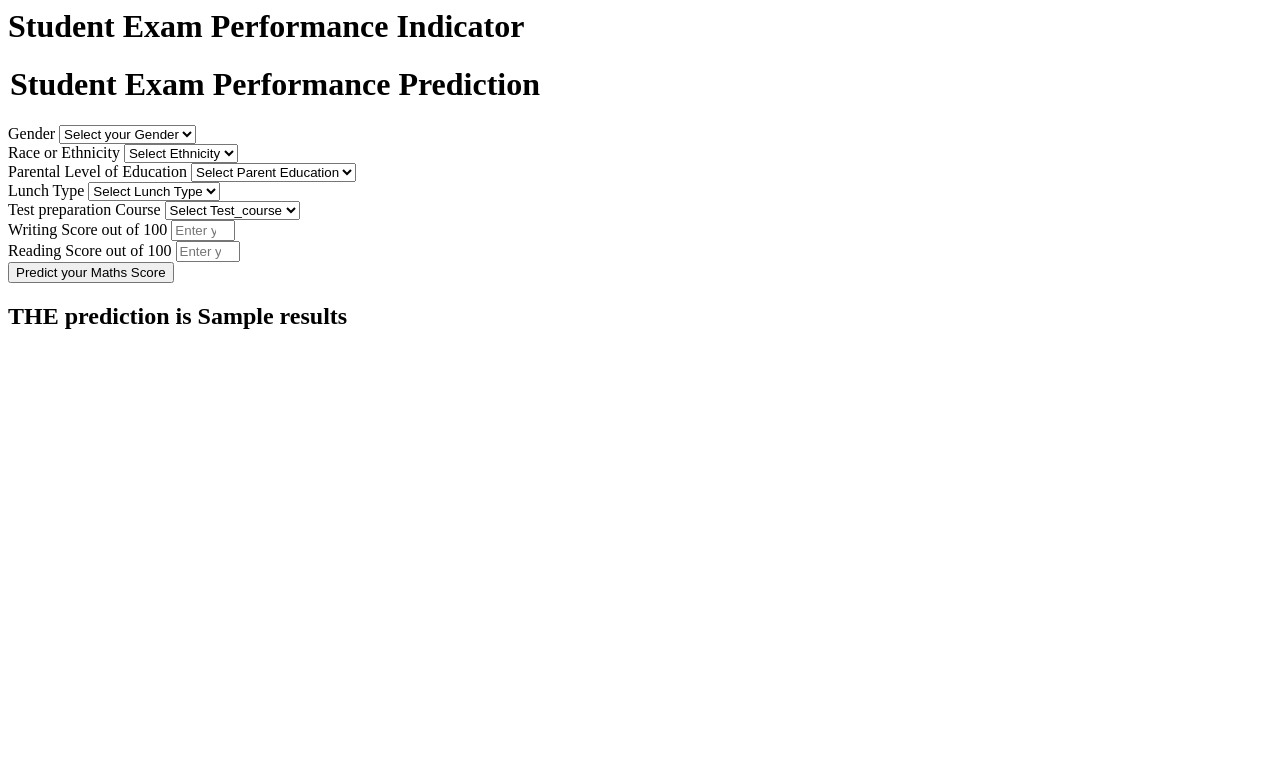
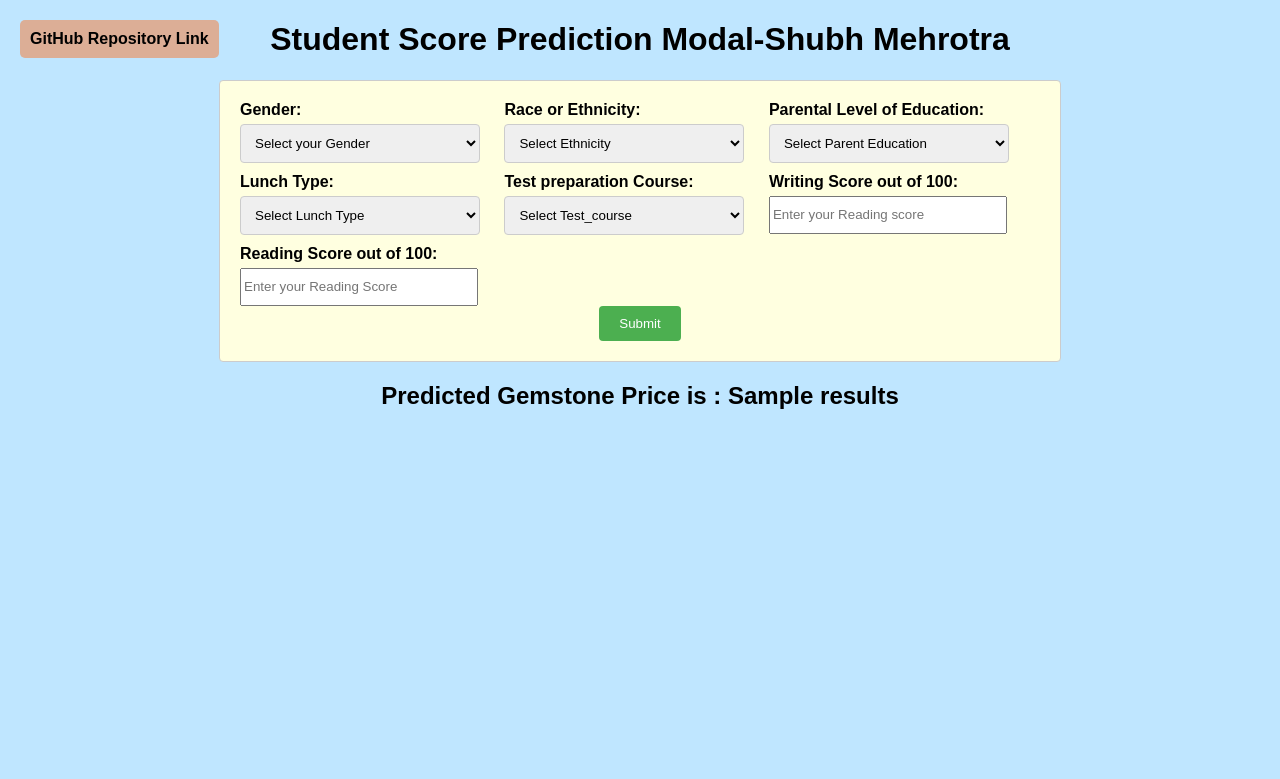
Before and after one commit to shubh007-star/MLprojects, a Flask app: template templates/home.html in a window 1280 px wide. Shown: the top 779 px of the page. Run offline with Flask 3, Linux system fonts and the light colour scheme; the template is opened without the code that fills it: most values are stand-ins (such as "Sample title", 1, 10 or a date in 2020).

Commit message:
css integrated

```diff
--- /dev/null
+++ b/static/style.css
@@ -0,0 +1,92 @@
+body {
+    font-family: Arial, sans-serif;
+    background-color: #BFE6FF;
+  }
+
+
+.reading{
+  height: 2.5vw;
+  width: 18vw;
+  /* border-radius: 1vh; */
+}
+
+.top-left-link {
+        position: absolute;
+        top: 20px; /* Add some top margin */
+        left: 20px; /* Add some left margin */
+        padding: 10px; /* Add some padding */
+        background-color: #DCAE96; /* Add a background color */
+        border-radius: 5px; /* Add some rounded corners */
+        font-size: 16px; /* Increase the font size */
+        color: black; /* Change the font color */
+        text-decoration: none; /* Remove the underline */
+        font-weight: bold;
+  }
+
+.profile
+  {
+        display: block;
+        margin-left: auto;
+        margin-right: auto;
+        width: 10%;
+        padding: 20px; /* adds 30 pixels of padding around the image */
+  }
+
+  .form-box {
+    max-width: 800px;
+    margin: 0 auto;
+    background-color: #FFFFE0;
+    padding: 20px;
+    border: 1px solid #ccc;
+    border-radius: 4px;
+  }
+
+  h1 {
+    text-align: center;
+  }
+
+  h2 {
+    text-align: center;
+  }
+
+  label {
+    display: block;
+    margin-bottom: 10px;
+    font-weight: bold;
+  }
+
+  input[type="text"], select {
+    padding: 10px;
+    border: 1px solid #ccc;
+    border-radius: 4px;
+    box-sizing: border-box;
+    margin-bottom: 10px;
+    width: 100%;
+  }
+
+  input[type="submit"] {
+    background-color: #4CAF50;
+    color: white;
+    padding: 10px 20px;
+    border: none;
+    border-radius: 4px;
+    cursor: pointer;
+    margin-top: 10px;
+    display: block;
+    margin: 0 auto;
+  }
+
+  input[type="submit"]:hover {
+    background-color: #45a049;
+  }
+
+  .form-group {
+    display: inline-block;
+    vertical-align: top;
+    margin-right: 20px;
+    width: 30%;
+  }
+
+  .form-group label {
+    margin-bottom: 5px;
+  }
--- a/templates/home.html
+++ b/templates/home.html
@@ -1,14 +1,16 @@
+<!DOCTYPE html>
 <html>
+  <head>
+    <title>Gemstone Price Prediction</title>
+    <link rel="stylesheet" href="{{ url_for('static', filename='style.css') }}">
+  </head>
   <body>
-    <div class="login">
-       <h1>Student Exam Performance Indicator</h1>
-
-       <form action="{{ url_for('predict_datapoint')}}" method="post">
-        <h1>
-            <legend>Student Exam Performance Prediction</legend>
-        </h1>
-        <div class="mb-3">
-            <label class="form-label">Gender</label>
+    <a href="https://github.com/shubh007-star/MLprojects/tree/main" class="top-left-link" target="_blank">GitHub Repository Link</a>
+    <h1>Student Score Prediction Modal-Shubh Mehrotra </h1>
+    <div class="form-box">
+    <form action="{{url_for('predict_datapoint')}}" method="POST">
+        <div class="form-group">
+            <label for="carat">Gender:</label>
             <select class="form-control" name="gender" placeholder="Enter you Gender" required>
                 <option class="placeholder" selected disabled value="">Select your Gender</option>
                 <option value="male">
@@ -17,10 +19,10 @@
                 <option value="female">
                     Female
                 </option>
-            </select>
-        </div>
-        <div class="mb-3">
-            <label class="form-label">Race or Ethnicity</label>
+            </select>        </div>
+
+        <div class="form-group">
+            <label for="depth">Race or Ethnicity:</label>
             <select class="form-control" name="ethnicity" placeholder="Enter you ethnicity" required>
                 <option class="placeholder" selected disabled value="">Select Ethnicity</option>
                 <option value="group A">
@@ -38,10 +40,10 @@
                 <option value="group E">
                     Group E
                 </option>
-            </select>
-        </div>
-        <div class="mb-3">
-            <label class="form-label">Parental Level of Education</label>
+            </select>        </div>
+
+        <div class="form-group">
+            <label for="table">Parental Level of Education:</label>
             <select class="form-control" name="parental_level_of_education"
             placeholder="Enter you Parent Education" required>
             <option class="placeholder" selected disabled value="">Select Parent Education</option>
@@ -65,8 +67,9 @@
             </option>
         </select>
             </div>
-        <div class="mb-3">
-            <label class="form-label">Lunch Type</label>
+
+        <div class="form-group">
+            <label for="x">Lunch Type:</label>
             <select class="form-control" name="lunch" placeholder="Enter you Lunch" required>
                 <option class="placeholder" selected disabled value="">Select Lunch Type</option>
                 <option value="free/reduced">
@@ -75,10 +78,10 @@
                 <option value="standard">
                     standard
                 </option>
-            </select>
-        </div>
-        <div class="mb-3">
-            <label class="form-label">Test preparation Course</label>
+            </select>        </div>
+
+        <div class="form-group">
+            <label for="y">Test preparation Course:</label>
             <select class="form-control" name="test_preparation_course" placeholder="Enter you Course"
             required>
             <option class="placeholder" selected disabled value="">Select Test_course</option>
@@ -90,22 +93,26 @@
             </option>
         </select>
             </div>
-        <div class="mb-3">
-            <label class="form-label">Writing Score out of 100</label>
-            <input class="form-control" type="number" name="reading_score"
-                placeholder="Enter your Reading score" min='0' max='100' />
-        </div>
-        <div class="mb-3">
-            <label class="form-label">Reading Score out of 100</label>
-            <input class="form-control" type="number" name="writing_score"
+
+        <div class="form-group">
+            <label for="z">Writing Score out of 100:</label>
+            <input class="reading" type="number" name="reading_score"
+            placeholder="Enter your Reading score" min='0' max='100' />        </div>
+
+    <div class="form-group">
+      <label for="cut">Reading Score out of 100:</label>
+      <input class="reading" type="number" name="writing_score"
                 placeholder="Enter your Reading Score" min='0' max='100' />
     </div>
-        <div class="mb-3">
-            <input class="btn btn-primary" type="submit" value="Predict your Maths Score" required />
+
+    <!-- -->
+    <div style="clear:both;"></div>
+      <input type="submit" value="Submit">
+    </form>
     </div>
-    </form>
+    <div>
     <h2>
-       THE  prediction is {{results}}
+      Predicted Gemstone Price is : {{ results }}
     </h2>
-   <body>
+  </body>
 </html>
```
Lines whose indentation alone changed are shown as unchanged.
